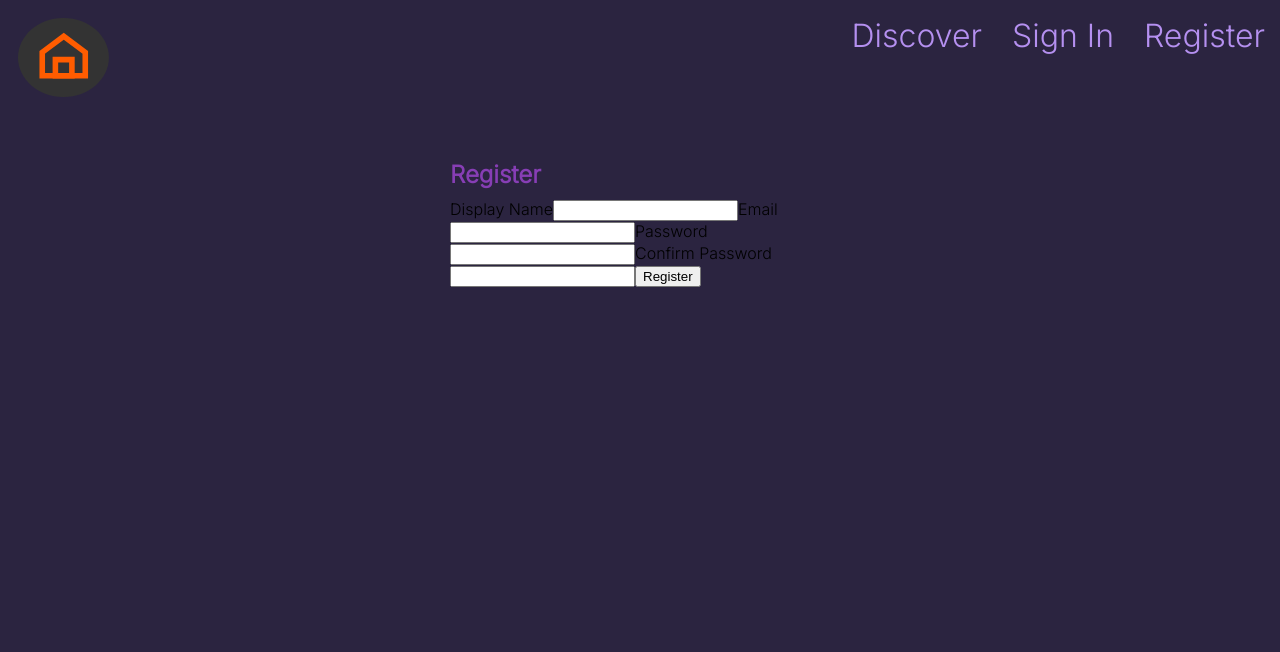
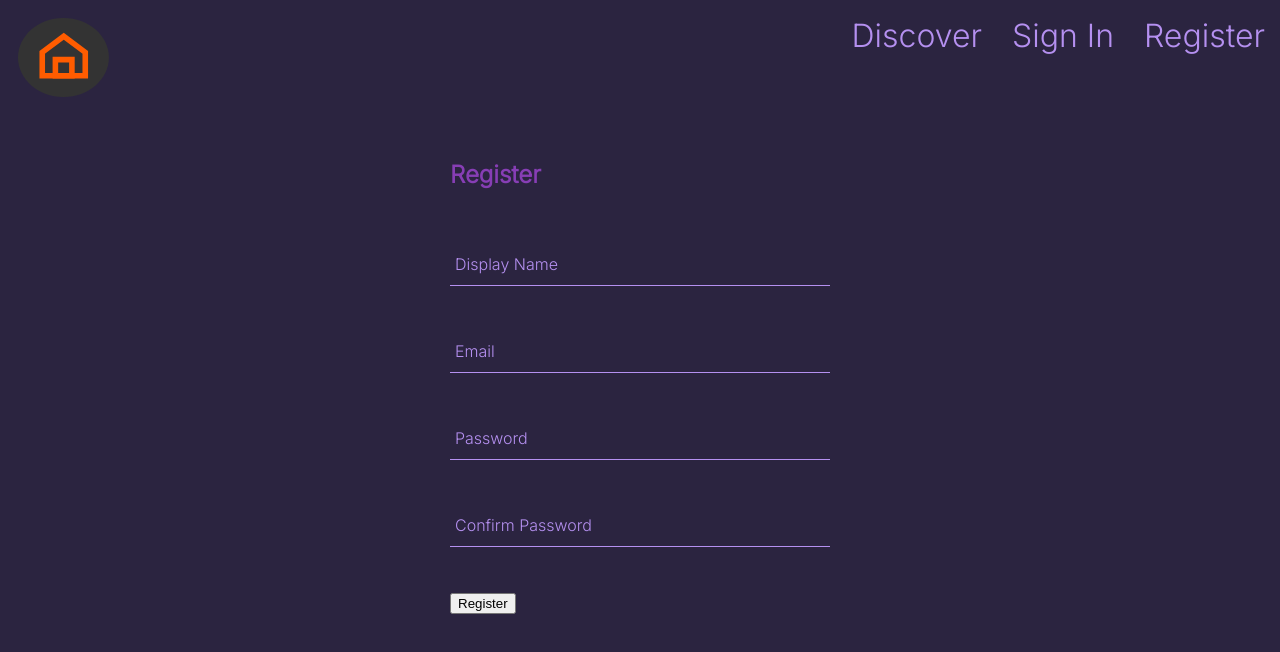
Before and after one commit to Pawelv9/good-home, a React (Create React App) app: page /register in a window 1280 px wide. Shown: the top 652 px of the page. Built offline with nearby package versions, Linux system fonts and the light colour scheme; no server answers.

Commit message:
added styles for FormInput

```diff
--- a/src/components/form-input/form-input.component.jsx
+++ b/src/components/form-input/form-input.component.jsx
@@ -1,9 +1,11 @@
+import './form-input.styles.scss'
+
 const FormInput = ({ label, ...otherProps }) => {
   return (
-    <>
-      <label>{label}</label>
-      <input {...otherProps} />
-    </>
+    <div className='group'>
+      <input className='form-input' {...otherProps} />
+      {label && <label className={`${otherProps.value.length ? 'shrink' : ''} form-input-label`}>{label}</label>}
+    </div >
   )
 }
 
--- /dev/null
+++ b/src/components/form-input/form-input.styles.scss
@@ -0,0 +1,54 @@
+$sub-color: #B590F0;
+$main-color: #873EB5;
+
+@mixin shrinkLabel {
+  top: -14px;
+  font-size: 12px;
+  color: $main-color;
+}
+
+.group {
+  position: relative;
+  margin: 45px 0;
+
+  .form-input {
+    background: none;
+    background-color: 2B2440;
+    color: $sub-color;
+    font-size: 18px;
+    padding: 10px 10px 10px 5px;
+    display: block;
+    width: 100%;
+    border: none;
+    border-radius: 0;
+    border-bottom: 1px solid $sub-color;
+    margin: 25px 0;
+
+    &:focus {
+      outline: none;
+    }
+
+    &:focus ~ .form-input-label {
+      @include shrinkLabel();
+    }
+  }
+
+  input[type='password'] {
+    letter-spacing: 0.3em;
+  }
+
+  .form-input-label {
+    color: $sub-color;
+    font-size: 16px;
+    font-weight: normal;
+    position: absolute;
+    pointer-events: none;
+    left: 5px;
+    top: 10px;
+    transition: 300ms ease all;
+
+    &.shrink {
+      @include shrinkLabel();
+    }
+  }
+}
```
